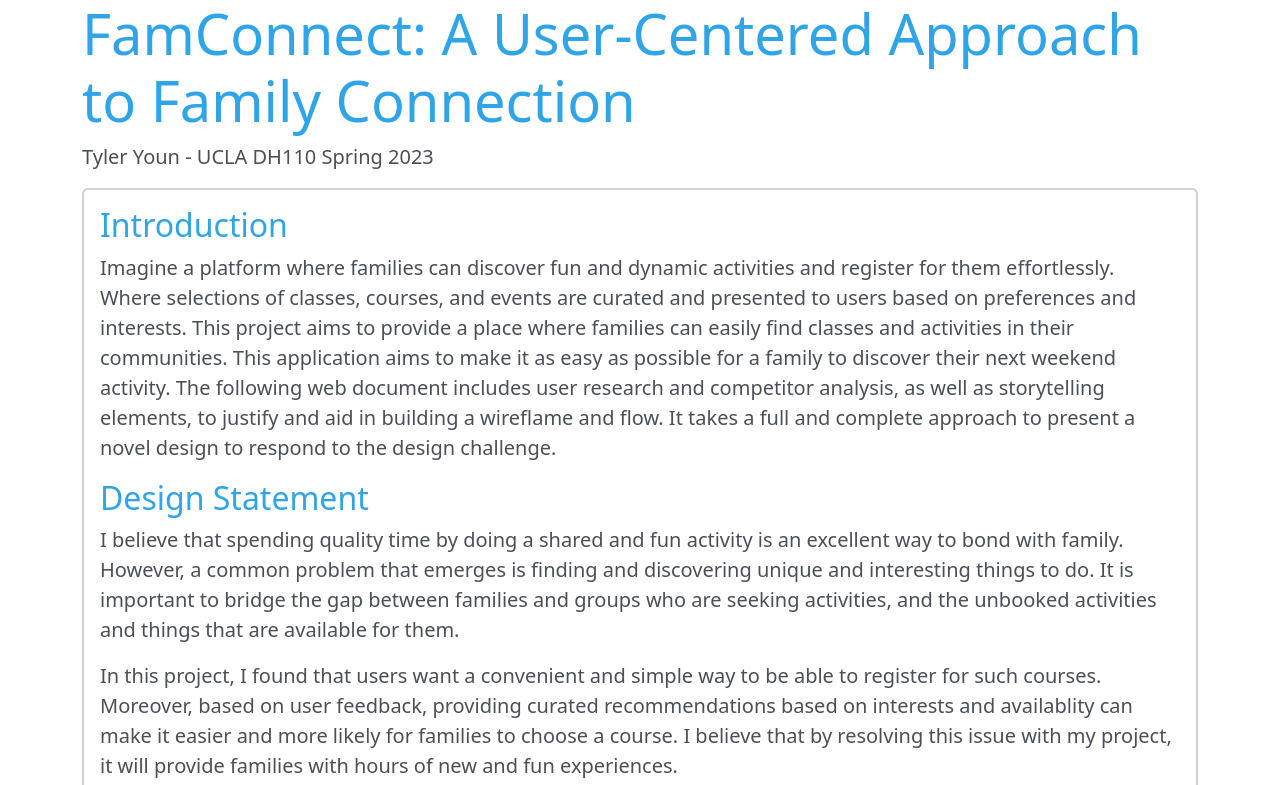
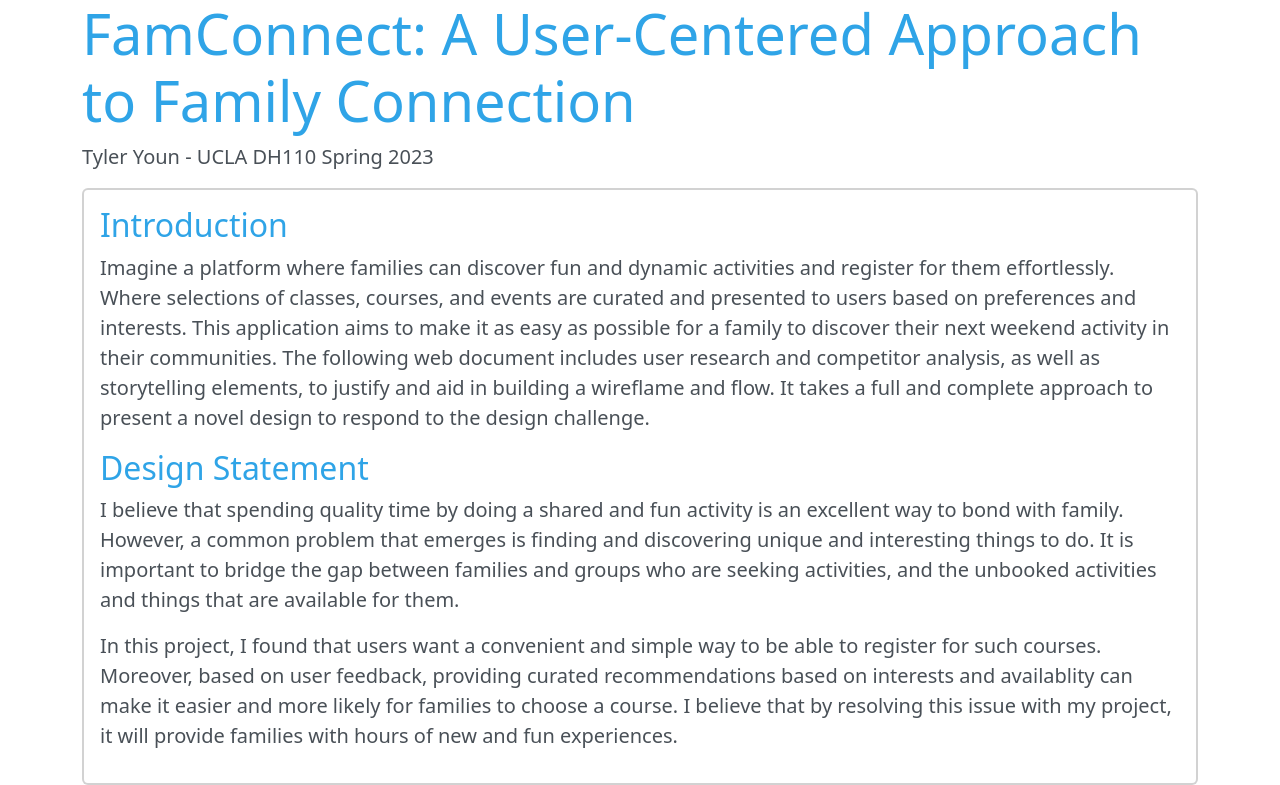
Before and after one commit to tylerhjyoun/DH110, a Jekyll site: the page ASSIGNMENT08/index.html, which Jekyll copies as it is, in a window 1280 px wide and 900 px high, cut to the strip 0-785 px from the top of the window. Built offline with Jekyll 4.4.1, drawn with Linux system fonts in a browser that asks for light colours.

Commit message:
Update index.html

```diff
--- a/ASSIGNMENT08/index.html
+++ b/ASSIGNMENT08/index.html
@@ -31,9 +31,8 @@
       for them effortlessly. Where selections of classes, courses, and events are curated and presented to
       users based on preferences and interests.
 
-      This project aims to provide a place where families can easily find classes and activities in their communities.
-
-      This application aims to make it as easy as possible for a family to discover their next weekend activity.
+      This application aims to make it as easy as possible for a family to discover their next weekend activity
+      in their communities.
 
       The following web document
       includes user research and competitor analysis, as well as storytelling elements, to justify and aid
```
